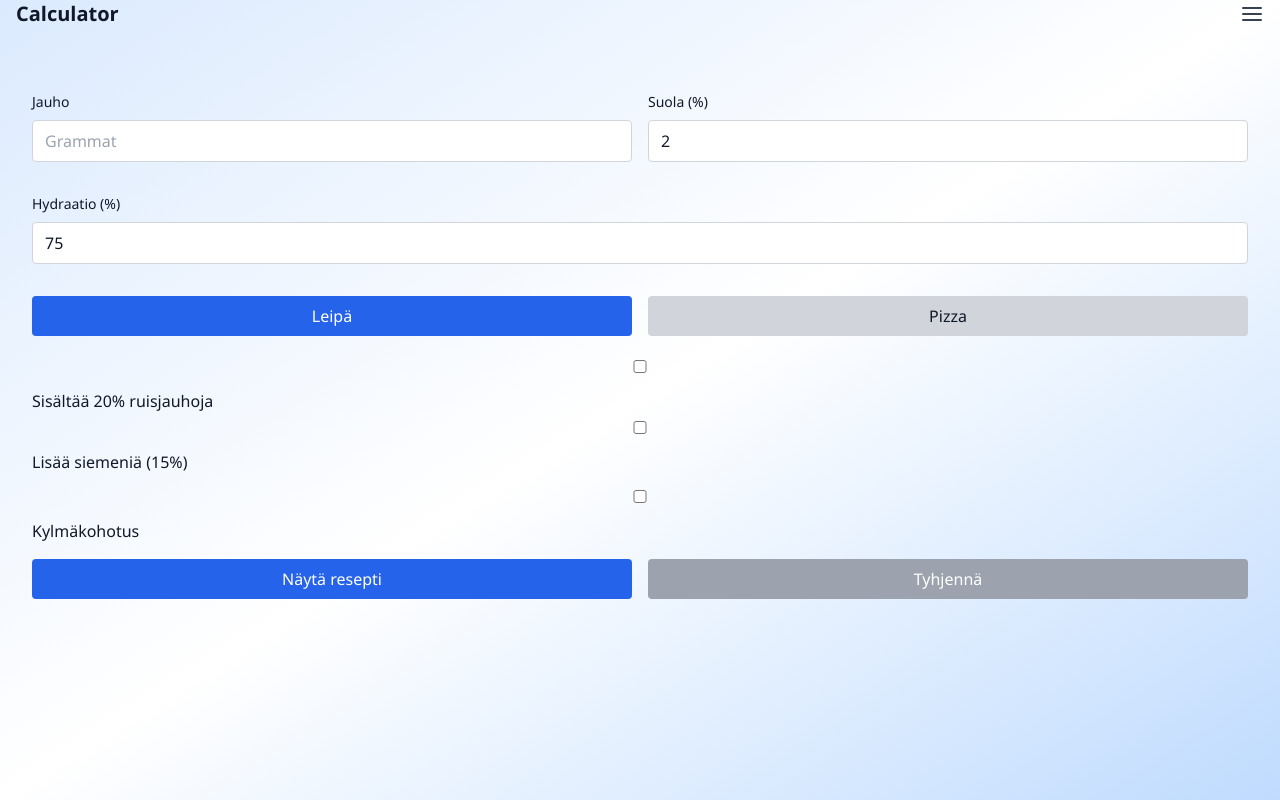
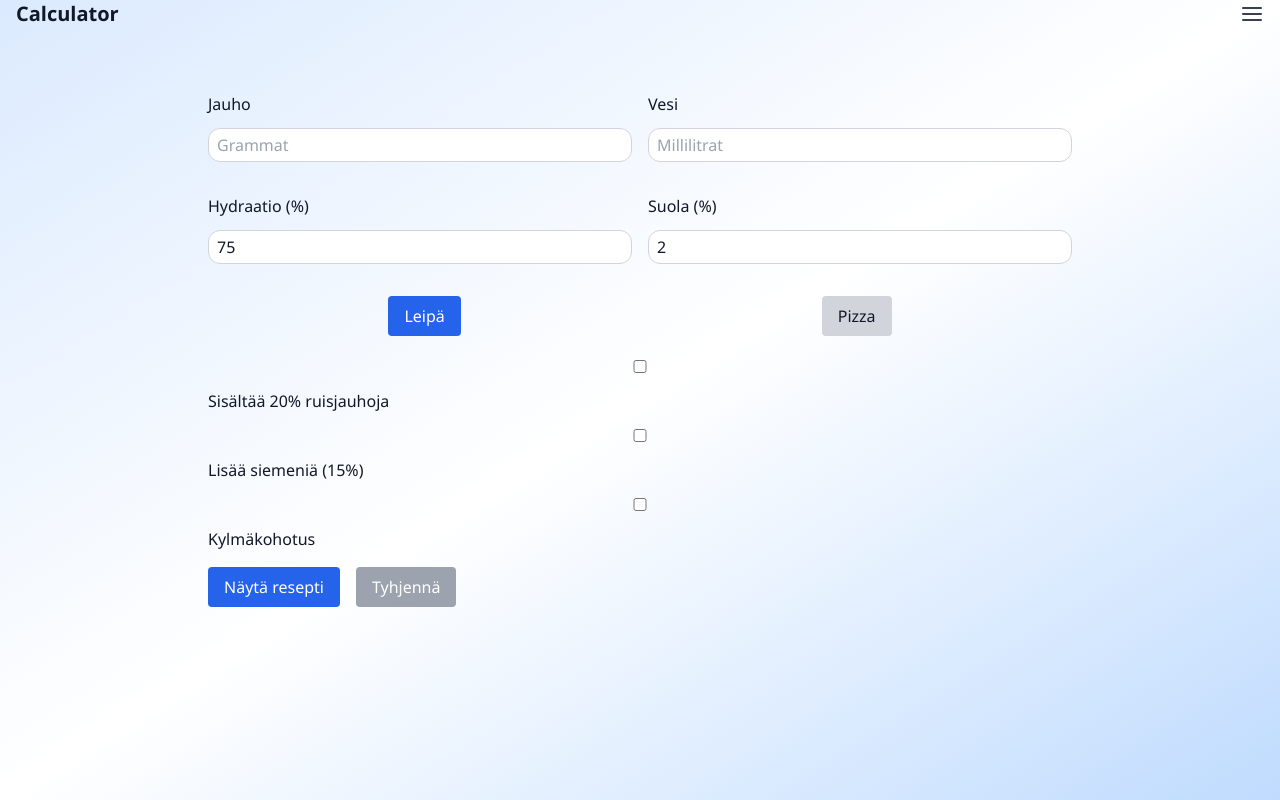
Before and after one commit to VilleJLehtola/Dough-calculator, a React (Vite) app: page / in a window 1280 px wide. Built offline with nearby package versions, Linux system fonts and the light colour scheme; no server answers.

Commit message:
Update CalculatorForm.jsx

```diff
--- a/src/components/CalculatorForm.jsx
+++ b/src/components/CalculatorForm.jsx
@@ -1,4 +1,3 @@
-// src/components/CalculatorForm.jsx
 import React from 'react';
 
 export default function CalculatorForm({
@@ -25,61 +24,80 @@ export default function CalculatorForm({
   resetAll,
 }) {
   return (
-    <div className="p-4">
-      <div className="grid grid-cols-2 gap-4 mb-4">
+    <div className="p-4 max-w-4xl mx-auto">
+      <div className="grid grid-cols-2 gap-4">
         <div>
-          <label className="block text-sm font-medium">Jauho</label>
+          <label className="block mb-1">Jauho</label>
           <input
             type="number"
-            value={inputGrams}
-            onChange={(e) => setInputGrams(e.target.value)}
+            value={inputType === 'jauho' ? inputGrams : ''}
+            onChange={(e) => {
+              setInputType('jauho');
+              setInputGrams(e.target.value);
+            }}
             placeholder="Grammat"
-            className="w-full px-3 py-2 rounded border dark:bg-gray-700 dark:text-white"
+            className="w-full border px-2 py-1"
           />
         </div>
         <div>
-          <label className="block text-sm font-medium">Suola (%)</label>
+          <label className="block mb-1">Vesi</label>
+          <input
+            type="number"
+            value={inputType === 'vesi' ? inputGrams : ''}
+            onChange={(e) => {
+              setInputType('vesi');
+              setInputGrams(e.target.value);
+            }}
+            placeholder="Millilitrat"
+            className="w-full border px-2 py-1"
+          />
+        </div>
+      </div>
+
+      <div className="grid grid-cols-2 gap-4 mt-4">
+        <div>
+          <label className="block mb-1">Hydraatio (%)</label>
+          <input
+            type="number"
+            value={hydration}
+            onChange={(e) => setHydration(Number(e.target.value))}
+            className="w-full border px-2 py-1"
+          />
+        </div>
+        <div>
+          <label className="block mb-1">Suola (%)</label>
           <input
             type="number"
             value={saltPct}
             onChange={(e) => setSaltPct(Number(e.target.value))}
-            className="w-full px-3 py-2 rounded border dark:bg-gray-700 dark:text-white"
+            className="w-full border px-2 py-1"
           />
         </div>
       </div>
 
-      <div className="mb-4">
-        <label className="block text-sm font-medium">Hydraatio (%)</label>
-        <input
-          type="number"
-          value={hydration}
-          onChange={(e) => setHydration(Number(e.target.value))}
-          className="w-full px-3 py-2 rounded border dark:bg-gray-700 dark:text-white"
-        />
-      </div>
-
-      <div className="flex gap-4 mb-4">
+      <div className="flex justify-around mt-4">
         <button
+          className={`px-4 py-2 rounded ${mode === 'leipa' ? 'bg-blue-600 text-white' : 'bg-gray-300'}`}
           onClick={() => setMode('leipa')}
-          className={`flex-1 px-4 py-2 rounded ${mode === 'leipa' ? 'bg-blue-600 text-white' : 'bg-gray-300 dark:bg-gray-600'}`}
         >
           Leipä
         </button>
         <button
+          className={`px-4 py-2 rounded ${mode === 'pizza' ? 'bg-blue-600 text-white' : 'bg-gray-300'}`}
           onClick={() => setMode('pizza')}
-          className={`flex-1 px-4 py-2 rounded ${mode === 'pizza' ? 'bg-blue-600 text-white' : 'bg-gray-300 dark:bg-gray-600'}`}
         >
           Pizza
         </button>
       </div>
 
+      <div className="mt-4 space-y-2">
         {mode === 'leipa' && (
           <>
             <label className="block">
               <input
                 type="checkbox"
                 checked={useRye}
-              onChange={() => setUseRye(!useRye)}
+                onChange={(e) => setUseRye(e.target.checked)}
                 className="mr-2"
               />
               Sisältää 20% ruisjauhoja
@@ -88,46 +106,45 @@ export default function CalculatorForm({
               <input
                 type="checkbox"
                 checked={useSeeds}
-              onChange={() => setUseSeeds(!useSeeds)}
+                onChange={(e) => setUseSeeds(e.target.checked)}
                 className="mr-2"
               />
               Lisää siemeniä (15%)
             </label>
           </>
         )}
-
         {mode === 'pizza' && (
           <label className="block">
             <input
               type="checkbox"
               checked={useOil}
-            onChange={() => setUseOil(!useOil)}
+              onChange={(e) => setUseOil(e.target.checked)}
               className="mr-2"
             />
             Lisää öljyä (3%)
           </label>
         )}
-
-      <label className="block mt-2">
+        <label className="block">
           <input
             type="checkbox"
             checked={coldFermentation}
-          onChange={() => setColdFermentation(!coldFermentation)}
+            onChange={(e) => setColdFermentation(e.target.checked)}
             className="mr-2"
           />
           Kylmäkohotus
         </label>
+      </div>
 
-      <div className="flex gap-4 mt-4">
+      <div className="mt-4 flex gap-4">
         <button
           onClick={() => setShowRecipe(true)}
-          className="flex-1 bg-blue-600 text-white px-4 py-2 rounded"
+          className="bg-blue-600 text-white px-4 py-2 rounded"
         >
           Näytä resepti
         </button>
         <button
           onClick={resetAll}
-          className="flex-1 bg-gray-400 text-white px-4 py-2 rounded"
+          className="bg-gray-400 text-white px-4 py-2 rounded"
         >
           Tyhjennä
         </button>
```
Lines whose indentation alone changed are shown as unchanged.
